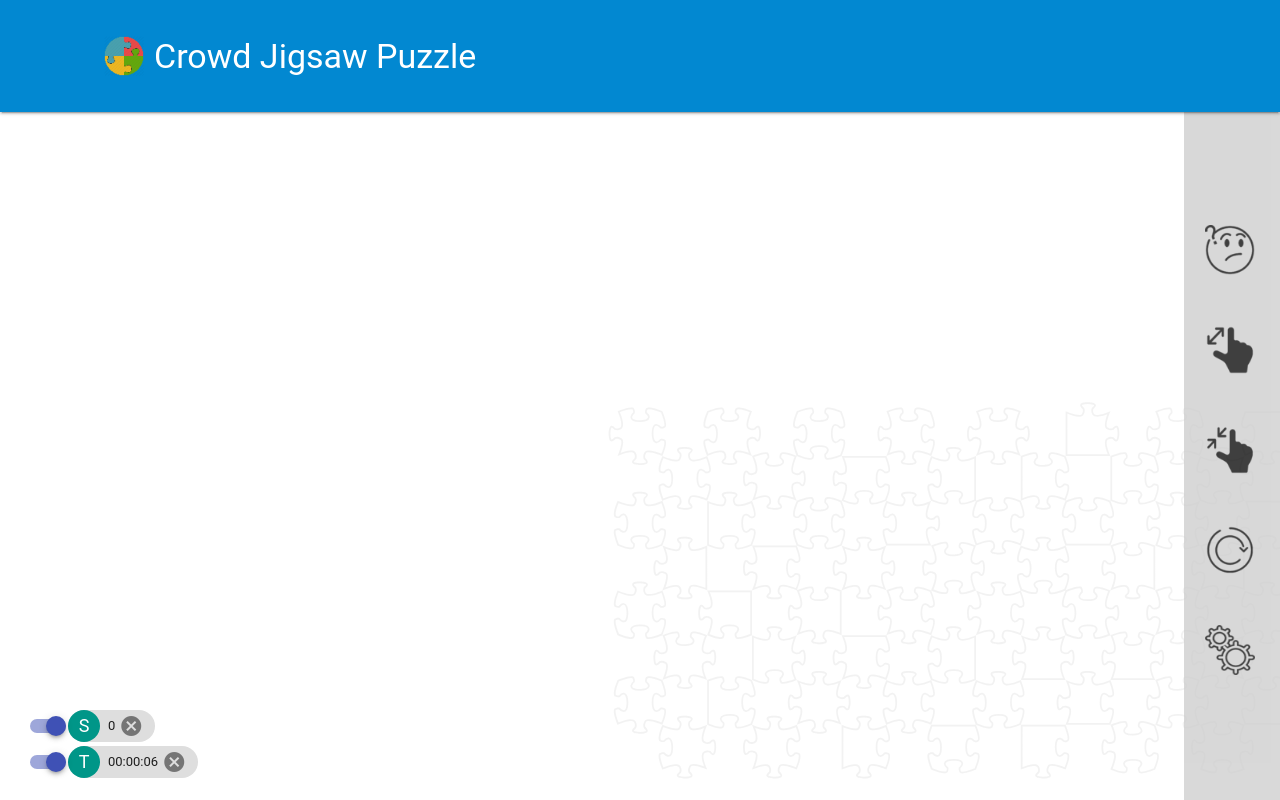
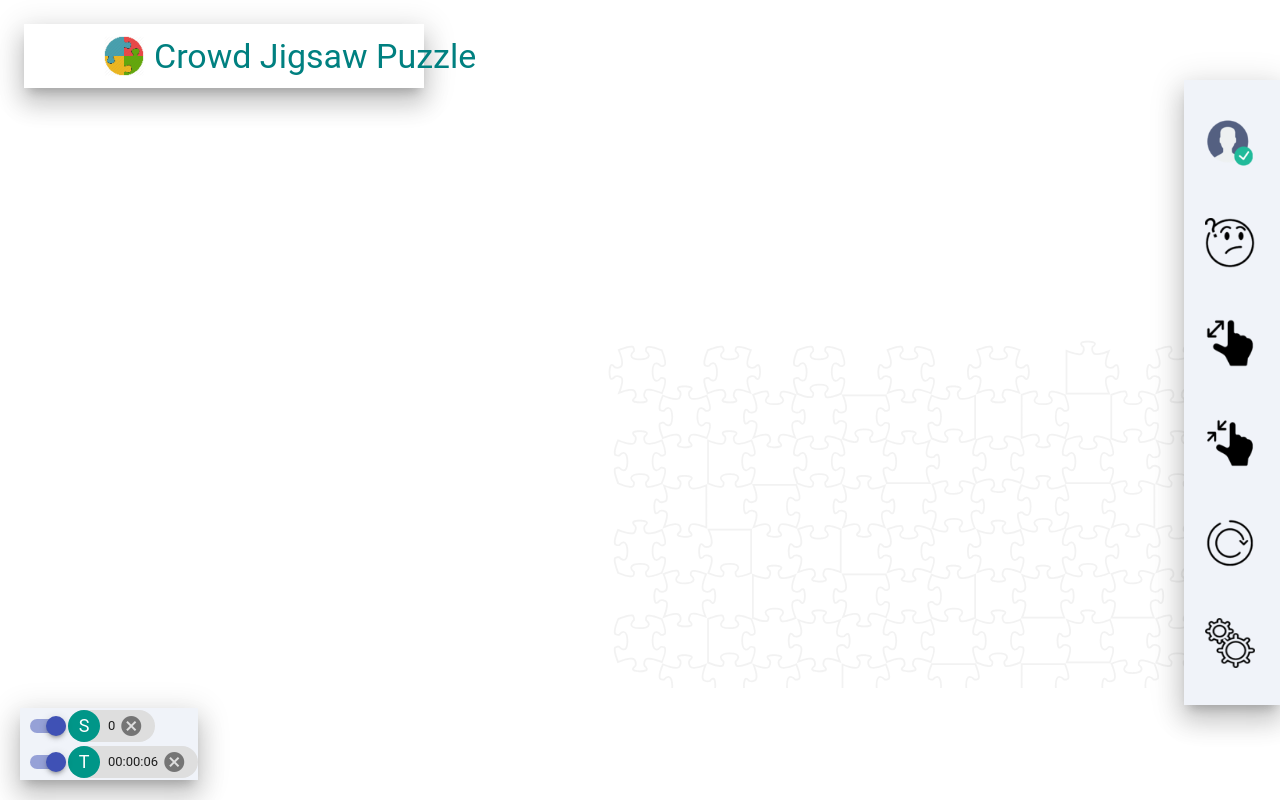
Before and after one commit to Symbolk/CrowdJigsawPuzzle, a plain HTML site: page puzzle.html in a window 1280 px wide. Drawn offline with nearby package versions, Linux system fonts and the light colour scheme.

Commit message:
[Dev v0.6.4] Prettify the puzzle UI; Update README.md image source.

```diff
--- a/puzzle.html
+++ b/puzzle.html
@@ -15,21 +15,24 @@
 </head>
 
 <body>
-    <div class="demo-layout mdl-layout mdl-js-layout mdl-layout--fixed-header">
+    <div class="header mdl-layout mdl-js-layout mdl-layout--fixed-header">
         <!-- Header section containing title -->
-        <header class="mdl-layout__header mdl-color-text--white mdl-color--light-blue-700">
+        <header class="mdl-layout__header mdl-layout__header--transparent">
             <div class="mdl-cell mdl-cell--12-col mdl-cell--12-col-tablet mdl-grid">
-                <div class="mdl-layout__header-row mdl-cell mdl-cell--12-col mdl-cell--12-col-tablet mdl-cell--8-col-desktop">
+                <div class="mdl-layout__header-row mdl-shadow--16dp mdl-cell mdl-cell--12-col mdl-cell--12-col-tablet mdl-cell--4-col-desktop">
                     <h3>Crowd Jigsaw Puzzle</h3>
                 </div>
             </div>
         </header>
-        <canvas id="canvas" class="canvas" resize></canvas>
     </div>
-    <div class="charms">
+    <div class="puzzle">
+    <canvas id="canvas" class="canvas" resize></canvas>
+    </div>
+    <div class="charms mdl-shadow--16dp">
+        <img width="50" height="50" src="images/help.png" class="help" />
+        <img width="50" height="50" src="images/user.png" class="user" />
+        <img width="50" height="50" src="images/zoomOut.png" class="zoomOut" />
         <img width="50" height="50" src="images/zoomIn.png" class="zoomIn" />
-        <img width="50" height="50" src="images/zoomOut.png" class="zoomOut" />
-        <img width="50" height="50" src="images/help.png" class="help" />
         <img width="50" height="50" src="images/restart.png" class="restart" />
         <img width="50" height="50" src="images/settings.png" class="settings" />
     </div>
@@ -37,7 +40,7 @@
         <img width="512" height="512" id="puzzle-image" class="puzzle-image" style="display: none;" src="images/corgi.jpg" />
         <img width="128" height="128" id="empty" style="display: none;" src="images/empty.png" />
     </div>
-    <div class="info">
+    <div class="info mdl-shadow--16dp">
         <label class="mdl-switch mdl-js-switch mdl-js-ripple-effect" for="show_steps">
             <span class="mdl-switch__label"></span>
             <input type="checkbox" id="show_steps" class="mdl-switch__input" checked onclick="showSteps()">
--- a/scripts/jigsaw.js
+++ b/scripts/jigsaw.js
@@ -1,3 +1,30 @@
+
+// auto hide and show some elements
+$('.charms').mouseleave(function () {
+    $('.charms').animate({
+        // width : "hide",
+        // paddingLeft : "hide",
+        // paddingRight : "hide",
+        // marginLeft : "hide",
+        // marginRight : "hide"
+        opacity: 0
+    });
+});
+$('.charms').mouseover(function () {
+    $('.charms').animate({
+        // width : "show",
+        // paddingLeft : "show",
+        // paddingRight : "show",
+        // marginLeft : "show",
+        // marginRight : "show"
+        opacity: 0.75
+    });
+});
+
+// $('.header').mouseleave(function(){
+//     $('.header').slideUp('slow');
+// });
+
 
 Array.prototype.remove = function (start, end) {
     this.splice(start, end);
@@ -74,6 +101,7 @@ function onMouseDown(event) {
     // }
 
 }
+
 
 function onMouseUp(event) {
     puzzle.releaseTile();
--- a/styles/puzzle.css
+++ b/styles/puzzle.css
@@ -9,9 +9,9 @@ h3 {
   background: url('../images/logo.png') no-repeat;
   background-size: 40px;
   padding-left: 50px;
-  color: white;
+  color: Teal;
+  /*border:1px dashed #000;*/
 }
-
 
 canvas
 {
@@ -31,7 +31,8 @@ canvas
 .zoomOut,
 .help,
 .restart,
-.settings
+.settings,
+.user
 {
     z-index: 100;
     position: absolute;
@@ -43,20 +44,29 @@ canvas
 {
     overflow: hidden;
     position: absolute;
-    background: #ccc;
-    opacity: 0.75;
+    background: #f0f3f9;
+    top: 10%;
+    /*opacity: 0.75;*/
     right: 0%;
-    height: 100%;
+    height: 625px;
     width: 96px;
+    /*display: none;  */
 }
-
+.help:hover,
+.user.hover,
 .zoomIn:hover,
 .zoomOut:hover,
-.help:hover,
 .restart.hover,
 .settings.hover
 {
     opacity: 1.0;
+}
+
+.user
+{
+    right: 0%;
+    top: 50%;
+    margin: -275px 25px 0 0;
 }
 
 .help
@@ -98,6 +108,9 @@ canvas
 	position: absolute;
 	left: 20px;
 	bottom: 20px;
+    /*border:1px dashed #000;*/
+    display: inline;
+    background-color:#f0f3f9;
 }
 
 
```
Also changed, not shown: images/user.png (added), screenshots/puzzle.jpg, 2 other files.
